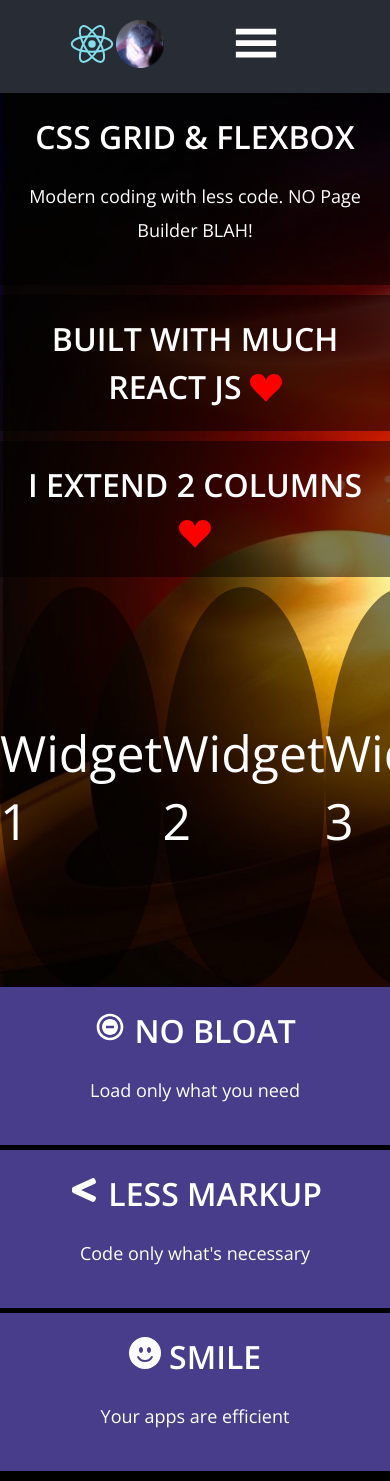
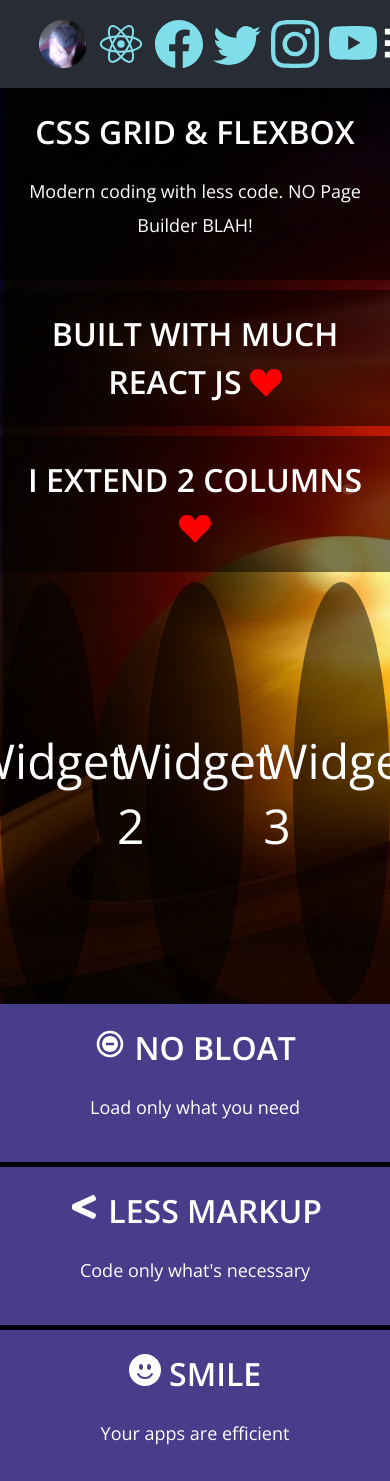
Before and after one commit to ChrisHPZ/template-one, a React (Create React App) app: page / in a window 390 px wide. Shown: the top 1481 px of the page. Built offline with nearby package versions, Linux system fonts and the light colour scheme.

Commit message:
refactor responsive styling

```diff
--- a/src/App.css
+++ b/src/App.css
@@ -36,6 +36,10 @@ p {
   width: 80vw;
   margin: auto;
   padding: 20px 0;
+}
+.header-grid-child:first-child {
+  display: flex;
+  gap: 10px;
 }
 .header-grid-child ul {
   display: flex;
@@ -174,16 +178,16 @@ p {
   justify-content: space-between;
 }
 .circular {
-  width: 400px;
-  height: 400px;
+  width: 25vw;
+  height: 50vh;
   margin: 0;
-  border-radius: 50%;
+  border-radius: 100%;
   background: rgba(0, 0, 0, 0.5);
   display: flex;
   justify-content: center;
   align-items: center;
   color: white;
-  font-size: 50px;
+  font-size: 3rem;
 }
 @media screen and (max-width: 768px) {
   .inner-content {
--- a/src/components/Header.js
+++ b/src/components/Header.js
@@ -5,6 +5,7 @@ import { RiReactjsFill } from "react-icons/ri";
 import { GiHamburgerMenu } from "react-icons/gi";
 import { MdEmail } from "react-icons/md";
 import Headpalm  from "../img/headpalm.png";
+import { BsFacebook, BsTwitter, BsInstagram, BsYoutube } from "react-icons/bs";
 
 const Header = () => {
 	const navRef = useRef(null);
@@ -15,8 +16,12 @@ const Header = () => {
 		<div className="header-container">
 			<div className="header-grid">
 				<div className="header-grid-child">
+					<img src={Headpalm} alt="Chris" width="48" height="48" />
 					<RiReactjsFill style={{ width:"48px", height:"48px", color:"#80deea" }} />
-					<img src={Headpalm} alt="Chris" width="48" height="48" />
+					<BsFacebook style={{ width:"48px", height:"48px", color:"#80deea" }} />
+					<BsTwitter style={{ width:"48px", height:"48px", color:"#80deea" }} />
+					<BsInstagram style={{ width:"48px", height:"48px", color:"#80deea" }} />
+					<BsYoutube style={{ width:"48px", height:"48px", color:"#80deea" }} />
 				</div>
 				<div className="header-grid-child">
 					<GiHamburgerMenu className="mobile-menu-trigger" onClick={onToggleClick} />
```
